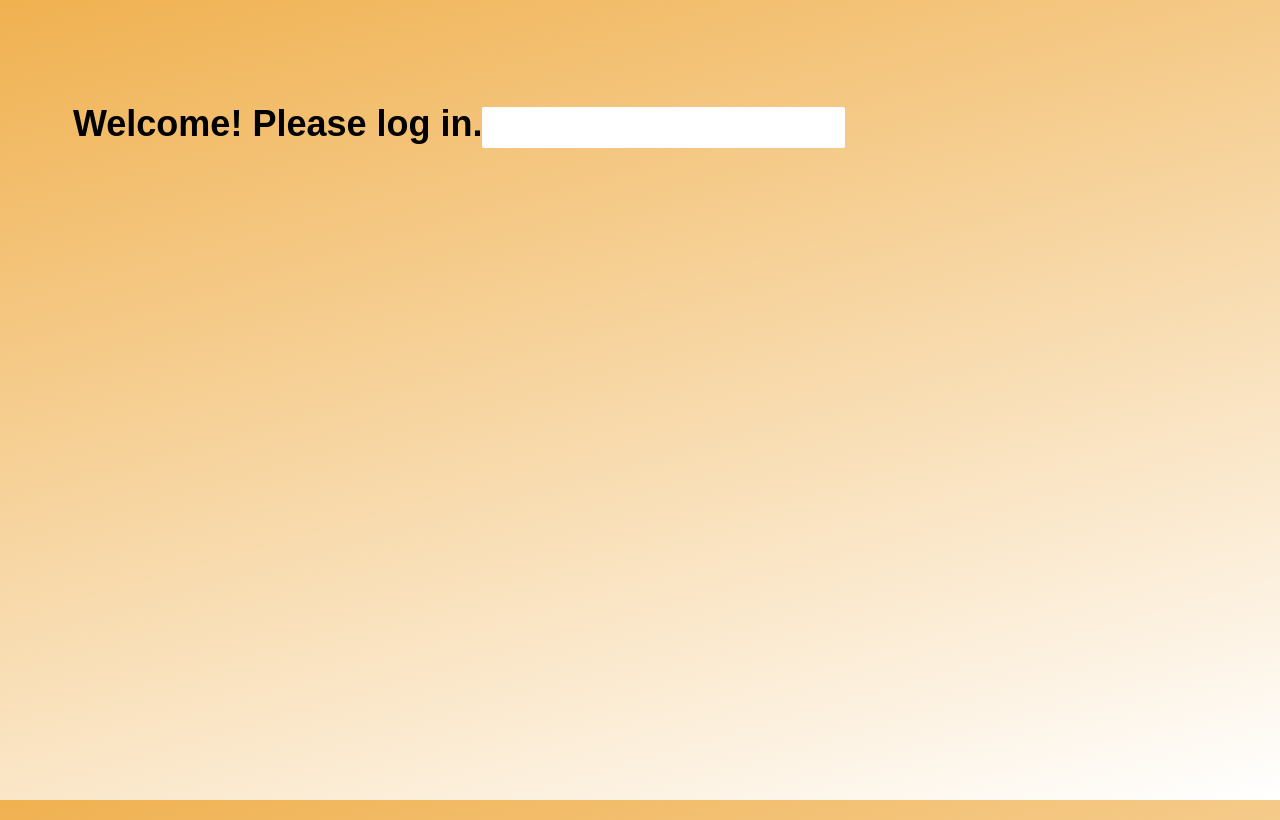
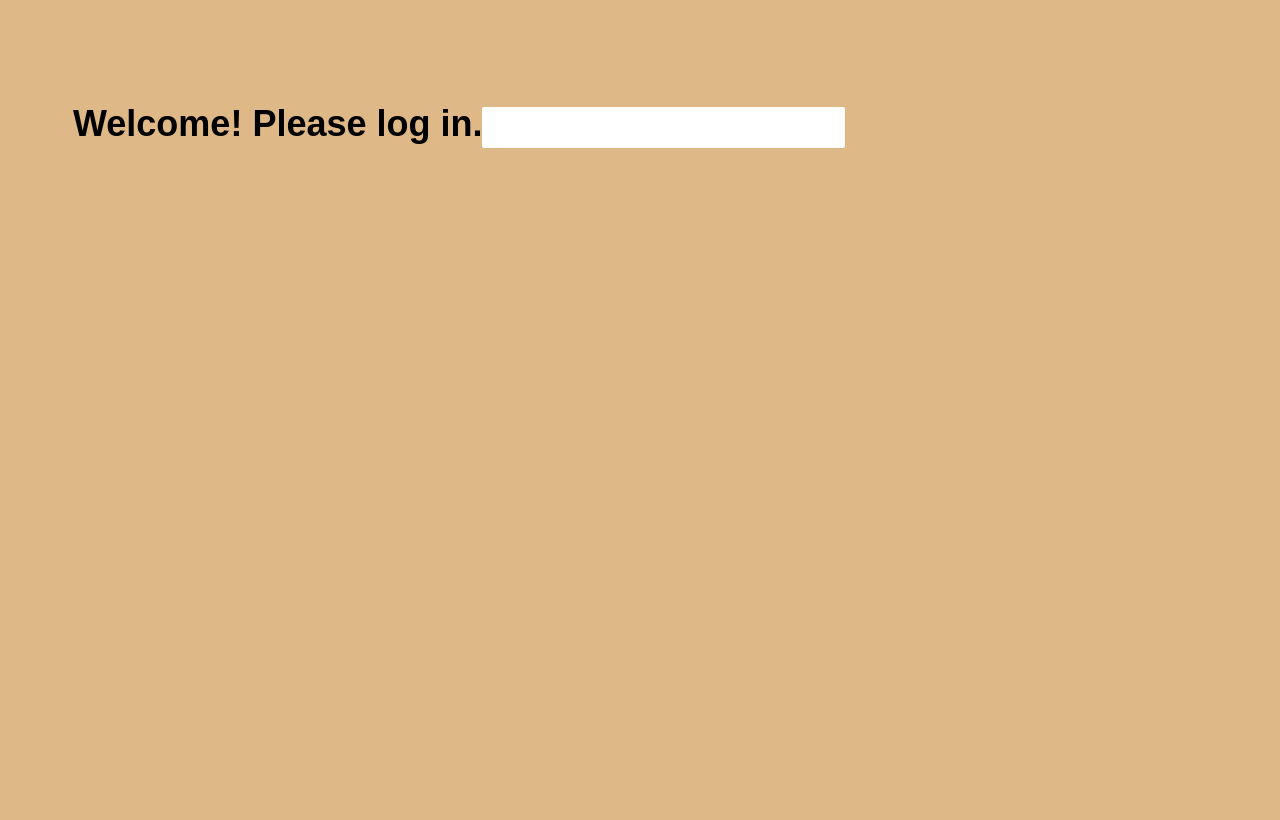
Before and after one commit to maverickchen/chatroom, a React (Create React App) app in the folder client-chat/: page / in a window 1280 px wide. Built offline with nearby package versions, Linux system fonts and the light colour scheme.

Commit message:
plain background

```diff
--- a/client-chat/src/index.css
+++ b/client-chat/src/index.css
@@ -11,6 +11,5 @@ body {
 
 html {
   height: 100%;
-  background: rgb(71,153,194);
-  background: linear-gradient(344deg, rgba(71,153,194,0) 0%, rgba(240,177,80,1) 100%);
+  background: burlywood;
 }
```
